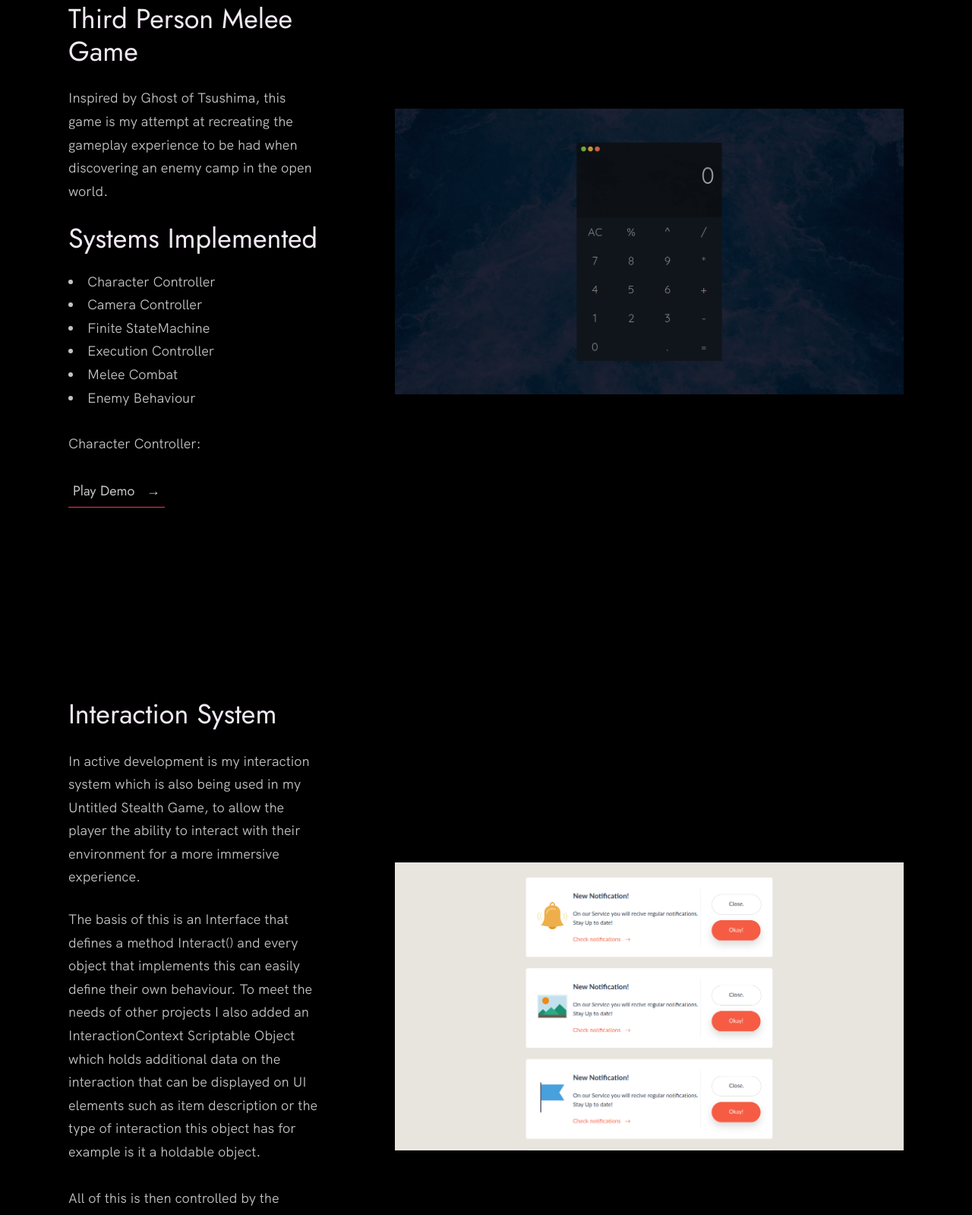
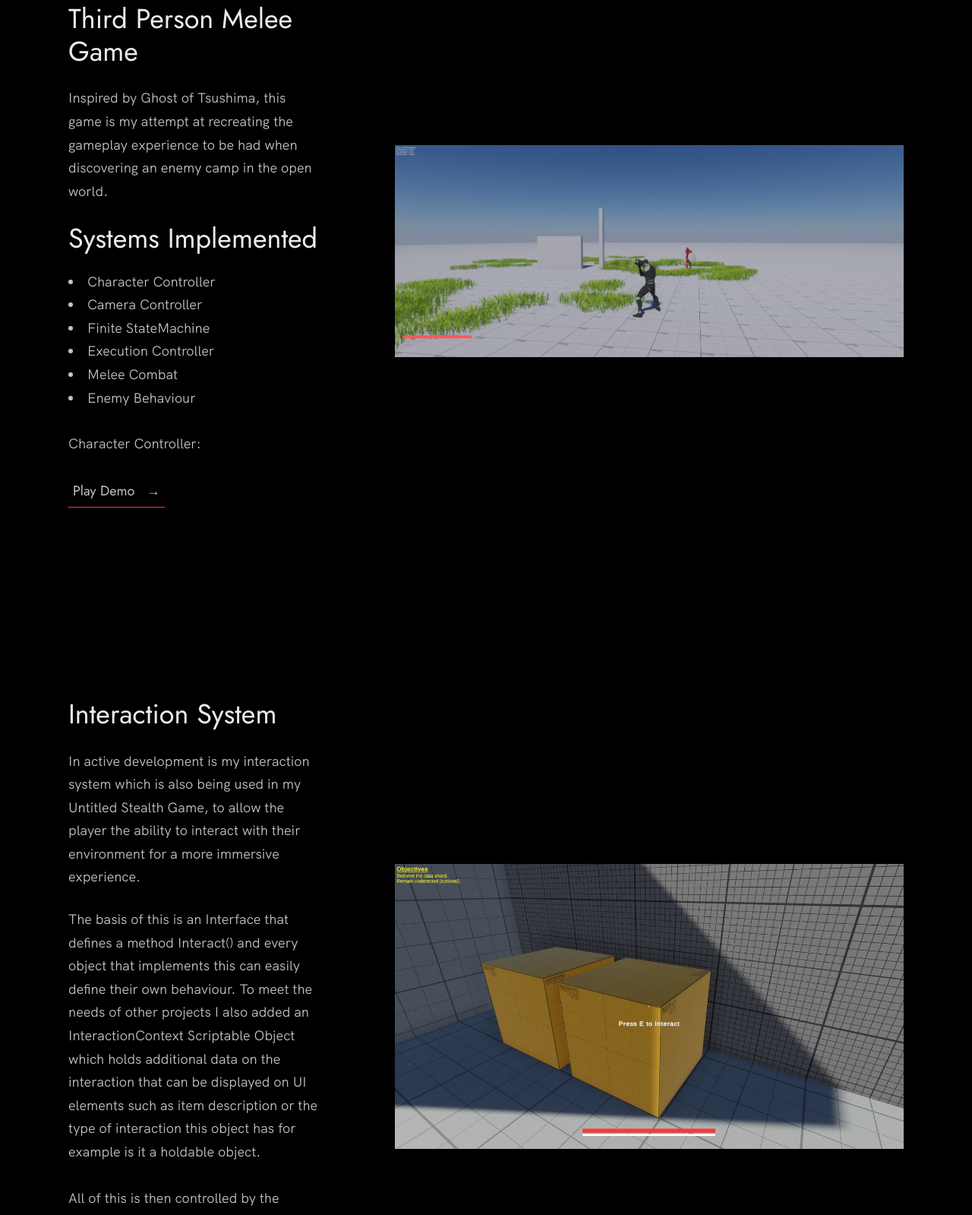
Before and after one commit to KOJohnson/KOJohnson.github.io, a plain HTML site: page index.html in a window 1280 px wide. Shown: the part 2268-3867 px from the top of the page at 76% size. Drawn offline with Linux system fonts and the light colour scheme.

Commit message:
added images for personal projects

```diff
--- a/index.html
+++ b/index.html
@@ -27,7 +27,7 @@
     Kristian O'Johnson | Game Developer
   </title>
 
-  <meta name="description" content="Add small description of yourslef.">
+  <meta name="description" content="Add small description of yourself.">
   <!-- Add some coding keywords below, Ex: (React, CSS etc) -->
   <meta name="keywords" content="Put your name, skills and some coding keywords" />
   <link rel="stylesheet" href="index.css" />
@@ -113,7 +113,7 @@
               </div>
             </div>
             <div class="work__image-box">
-              <img src="./images/project-1.png" class="work__image" alt="Project 1" />
+              <img src="./images/StealthGame2.jpg" class="work__image" alt="Project 1" />
             </div>
           </div>
 
@@ -151,7 +151,7 @@
               </div>
             </div>
             <div class="work__image-box">
-              <img src="./images/project-2.png" class="work__image" alt="Project 1" />
+              <img src="./images/Thirdpersonmelee1.jpg" class="work__image" alt="Project 1" />
             </div>
           </div>
 
@@ -174,7 +174,7 @@
 
             </div>
             <div class="work__image-box">
-              <img src="./images/project-3.png" class="work__image" alt="Project 3" />
+              <img src="./images/Interact1.jpg" class="work__image" alt="Project 3" />
             </div>
           </div>
 
@@ -204,7 +204,7 @@
 
             </div>
             <div class="work__image-box">
-              <img src="./images/project-3.png" class="work__image" alt="Project 3" />
+              <img src="./images/QuickHack1.jpg" class="work__image" alt="Project 3" />
             </div>
           </div>
 
```
Also changed, not shown: images/Interact1.jpg (added), images/QuickHack1.jpg (added), images/QuickHack2.jpg (added), images/StealthGame1.jpg (added), images/StealthGame2.jpg (added), images/Thirdpersonmelee1.jpg (added), images/header.jpg.
